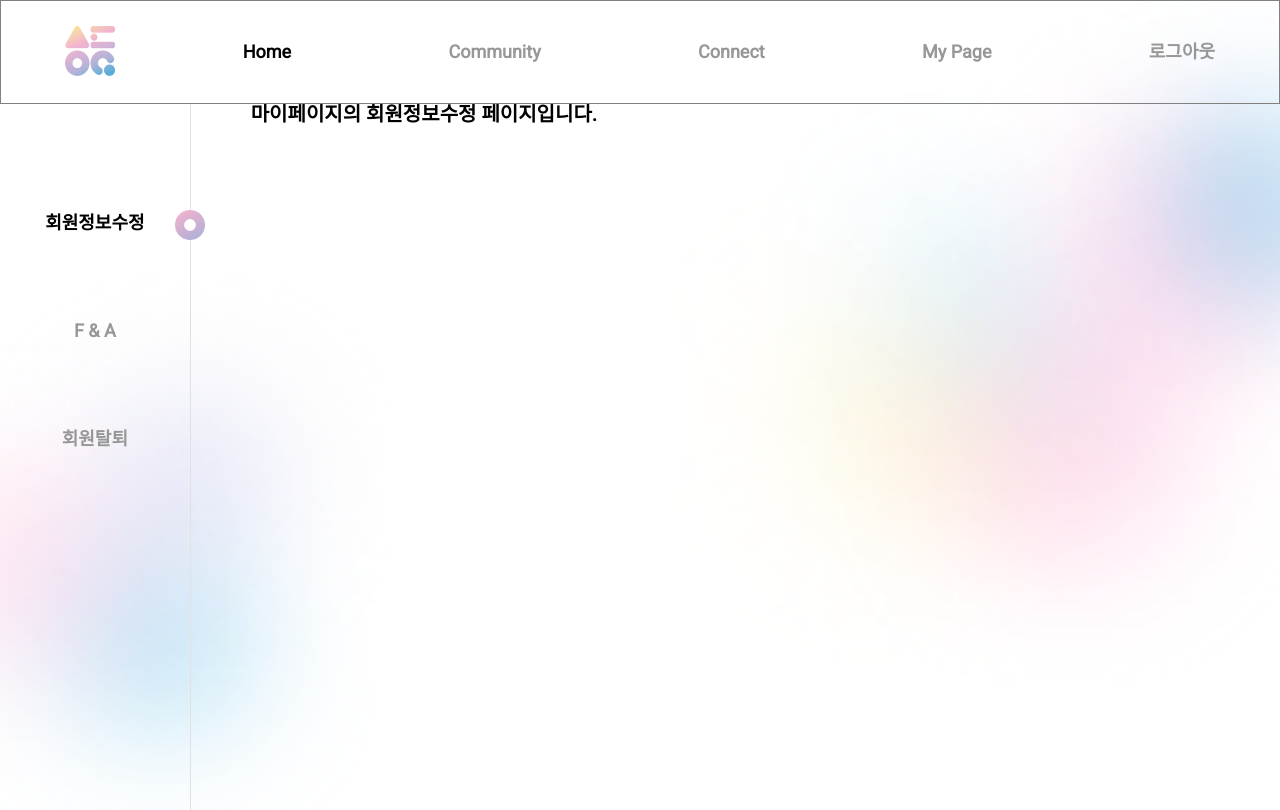
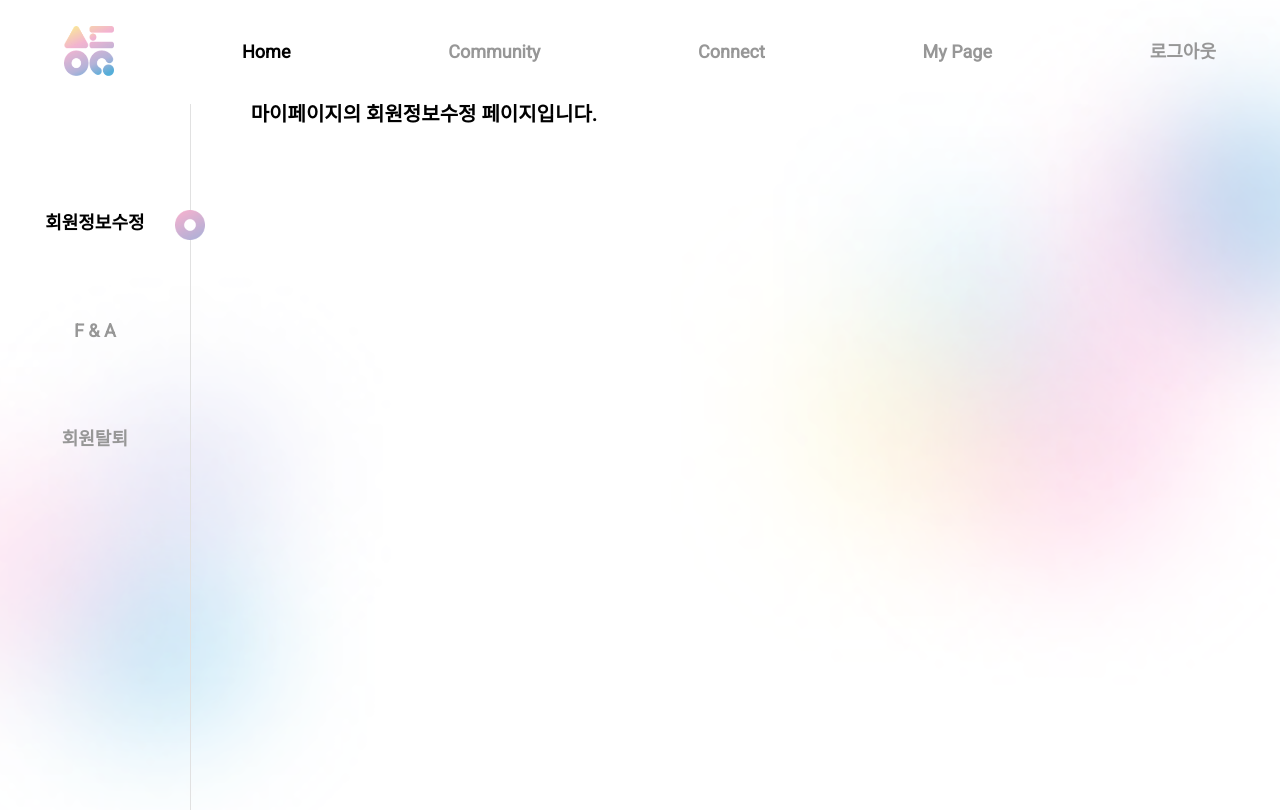
Before and after one commit to stockOneQ/front, a Next.js app: page /myPage in a window 1280 px wide. Shown: the top 810 px of the page. Built offline with nearby package versions, Linux system fonts and the light colour scheme.

Commit message:
styel: border취소

```diff
--- a/layouts/Header/HeaderModule.ts
+++ b/layouts/Header/HeaderModule.ts
@@ -7,7 +7,7 @@ export const Header = styled.div`
   height: 13vh;
   min-height: 50px;
 
-  border: 1px solid gray;
+  // border: 1px solid gray;
 `;
 
 export const LogoBox = styled.div`
```
